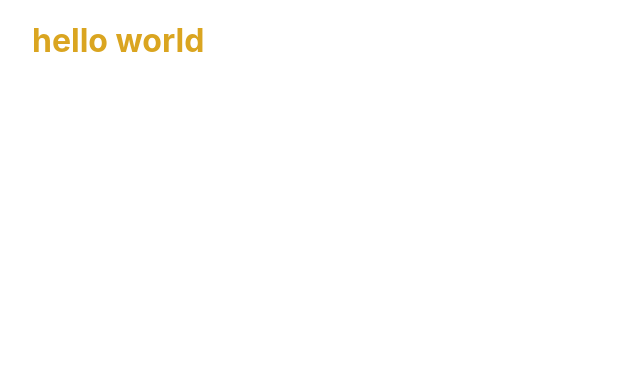
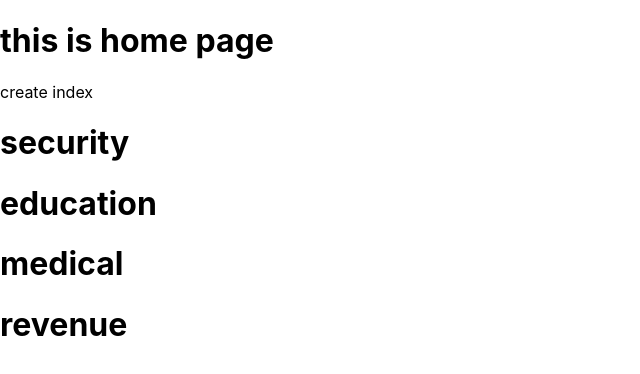
Before and after one commit to Mekatina65/flowerpot, a Next.js app: page / in a window 1280 px wide. Shown: the top 374 px of the page, without its empty margins (0-640 px from the left). Built offline with nearby package versions, Linux system fonts and the light colour scheme.

Commit message:
createindex

```diff
--- a/pages/index.js
+++ b/pages/index.js
@@ -1,11 +1,18 @@
-import Head from 'next/head'
-import Image from 'next/image'
-import styles from '../styles/Home.module.css'
+import Link from 'next/link'
 
-export default function Home() {
+const Home = () => {
   return (
-    <div className={styles.container}>
-     <h1>hello world</h1>
-    </div>
-  )
+
+    <p>
+      <h1>this is home page</h1>
+      <Link href="/createindex"><a>create index</a></Link>
+
+      <h1>security</h1>
+      <h1>education</h1>
+      <h1>medical</h1>
+      <h1>revenue</h1>
+    </p>
+   );
 }
+
+export default Home;
```
Also changed, not shown: pages/createindex.js (added, +15 -0 lines).
